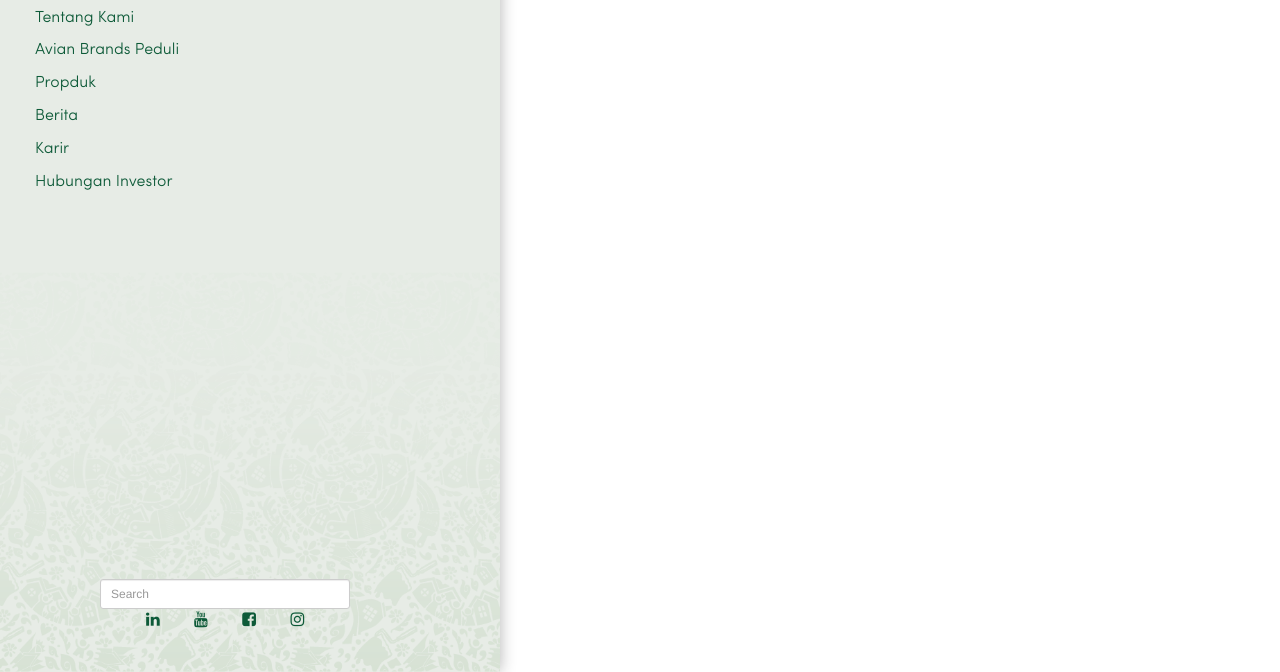
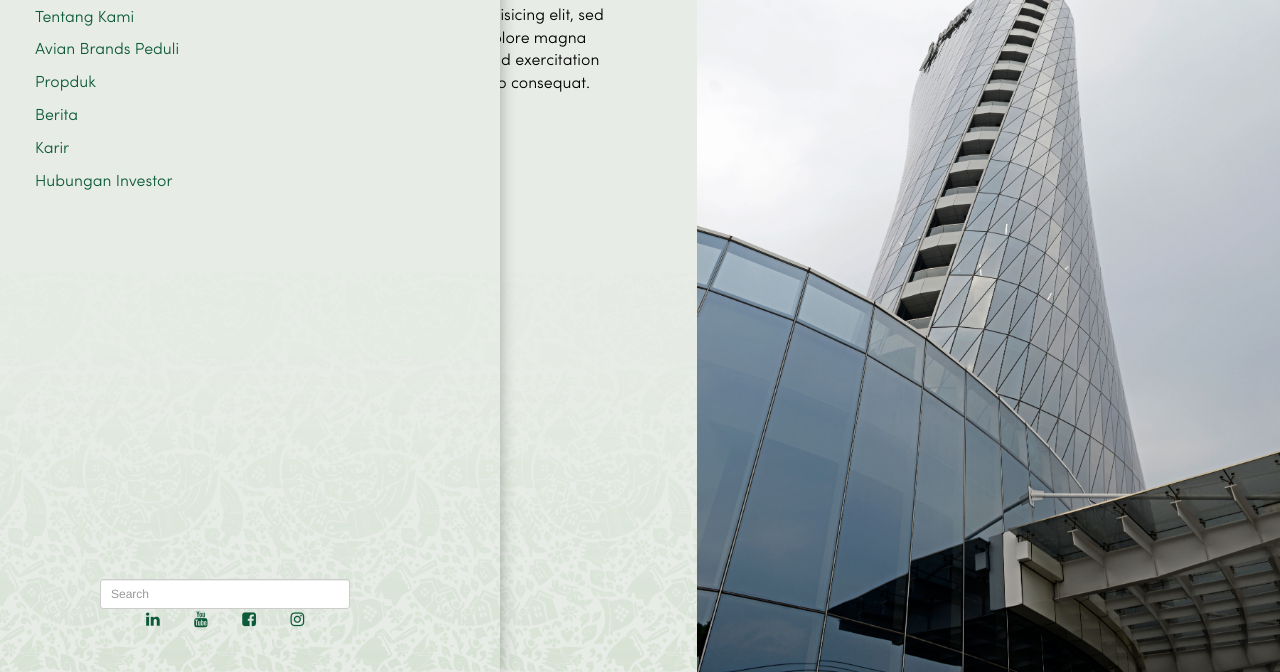
Before and after one commit to aunurDev/avian, a plain HTML site: page tentang_gedung.html in a window 1280 px wide. Shown: the part 128-800 px from the top of the page. Drawn offline with Linux system fonts and the light colour scheme.

Commit message:
update progress gedung

```diff
--- a/assets/css/style.css
+++ b/assets/css/style.css
@@ -668,6 +668,43 @@ a,a:hover{
 
 
 /*tentang_gedung*/
+.gedung{
+	min-width: 380vw !important;
+	height: 100vh !important;
+	display: inline-block;
+	background-image: url(../images/bg.png);
+	background-position: bottom;
+	background-size: auto 50%;
+	background-repeat: repeat-x;
+}
+
+.box-gedung{
+	height: 100vh !important;
+}
+
+#box1 .pad-box{
+	/*padding: 100px 180px 50px 120px;*/
+	padding: 50px 80px 50px 90px;
+}
+
+#box1 .bg-full{
+	background-image: url(../images/gedung/page-gedung1.jpg);
+	background-size: cover;
+	background-position: center;
+	height: 100vh !important;
+}
+
+/*box sizing text*/
+/*.box-gedung#box1{
+	background-color: rgb(50, 168, 82);
+}
+.box-gedung#box2{
+	background-color: rgb(50, 168, 152);
+}
+.box-gedung#box3{
+	background-color: rgb(91, 50, 168);
+}*/
+
 
 /*end tentang_gedung*/
 
@@ -687,7 +724,5 @@ a,a:hover{
 	background-position: center;
 	background-size: cover;
 	position: relative;
-
-
 }
 /* end custom hoover background */
--- a/tentang_gedung.html
+++ b/tentang_gedung.html
@@ -127,9 +127,47 @@
       </div>
 
     <!-- MAIN CONTENT -->
-    <div id="content" class="mr horizontal-wrapper gedung">
-    </div>
-    <!-- /MAIN CONTENT -->
+    <div id="content" class="bg-light-green mr horizontal-wrapper gedung">
+      <!-- ROW -->
+      <div class="row">
+
+        <!-- box 1 -->
+        <div class="col-md-3 box-gedung" id="box1">
+          <div class="row">
+            <div class="col-md-6 pad-box">
+              <h2 class="font-sofia-bold font-green font-md">Tentang Gedung <br> Avian Brands</h2>
+              <p class="font-sofia-light font-black font-sm">Lorem ipsum dolor sit amet, consectetur adipisicing elit, sed do eiusmod
+              tempor incididunt ut labore et dolore magna aliqua. Ut enim ad minim veniam,
+              quis nostrud exercitation ullamco laboris nisi ut aliquip ex ea commodo
+              consequat.</p>
+            </div>
+            <div class="col-md-6 bg-full">
+            </div>
+          </div>
+        </div> <!-- /box 1 -->
+
+        <!-- box 2 -->
+        <div class="col-md-3 box-gedung" id="box2">
+          <div class="row">
+            <div class="col-md-6"></div>
+            <div class="col-md-6"></div>
+          </div>
+        </div> <!-- box 2 -->
+
+        <!-- box 3 -->
+        <div class="col-md-3 box-gedung" id="box3">
+
+        </div> <!-- box 3 -->
+
+        <!-- box 4 -->
+        <div class="col-md-3 box-gedung" id="box4">
+          <div class="row">
+            <div class="col-md-6"></div>
+            <div class="col-md-6"></div>
+          </div>
+        </div> <!-- box 4 -->
+      </div> <!-- /row -->
+    </div> <!-- end content -->
 
   <script type="text/javascript" src="assets/js/script.js"></script>
   <script type="text/javascript" src="assets/js/bootstrap.min.js"></script>
```
Also changed, not shown: assets/images/gedung/page-gedung1.jpg (added).
